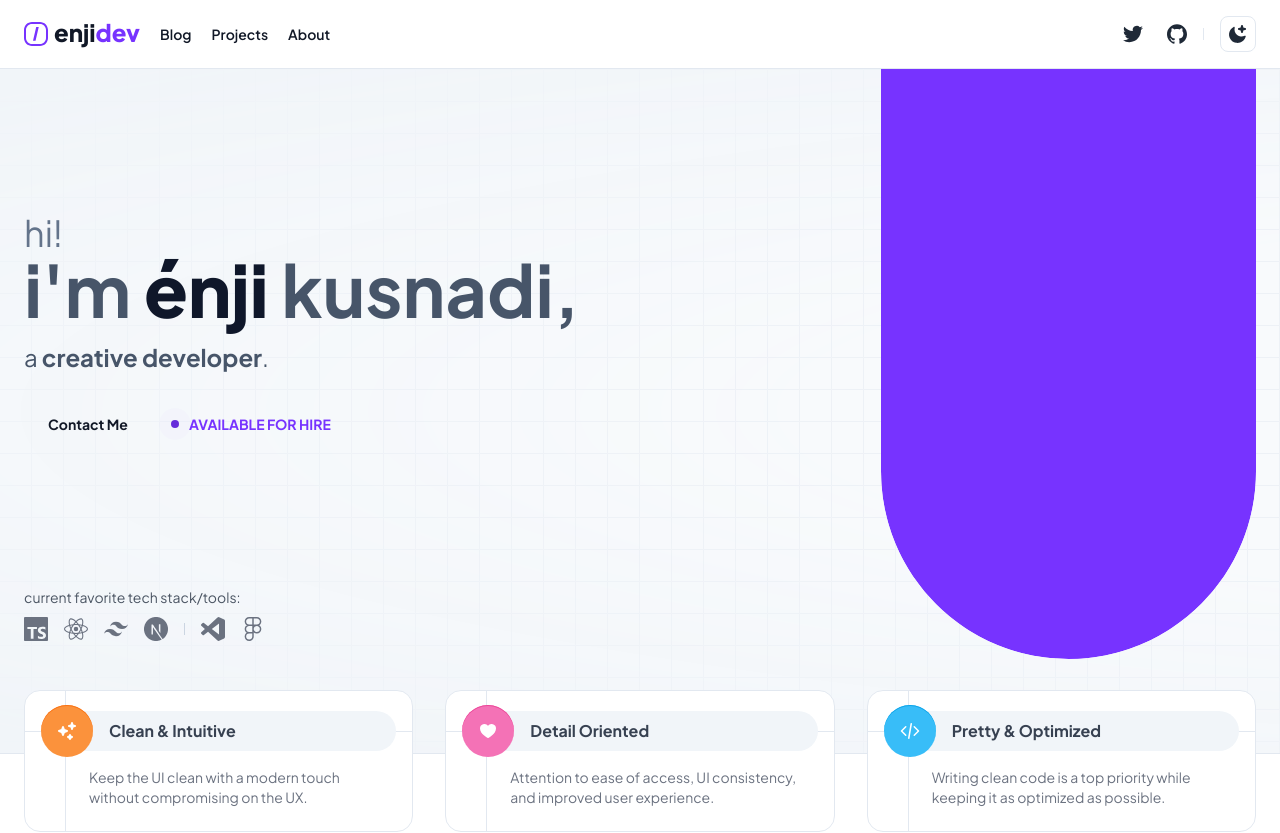
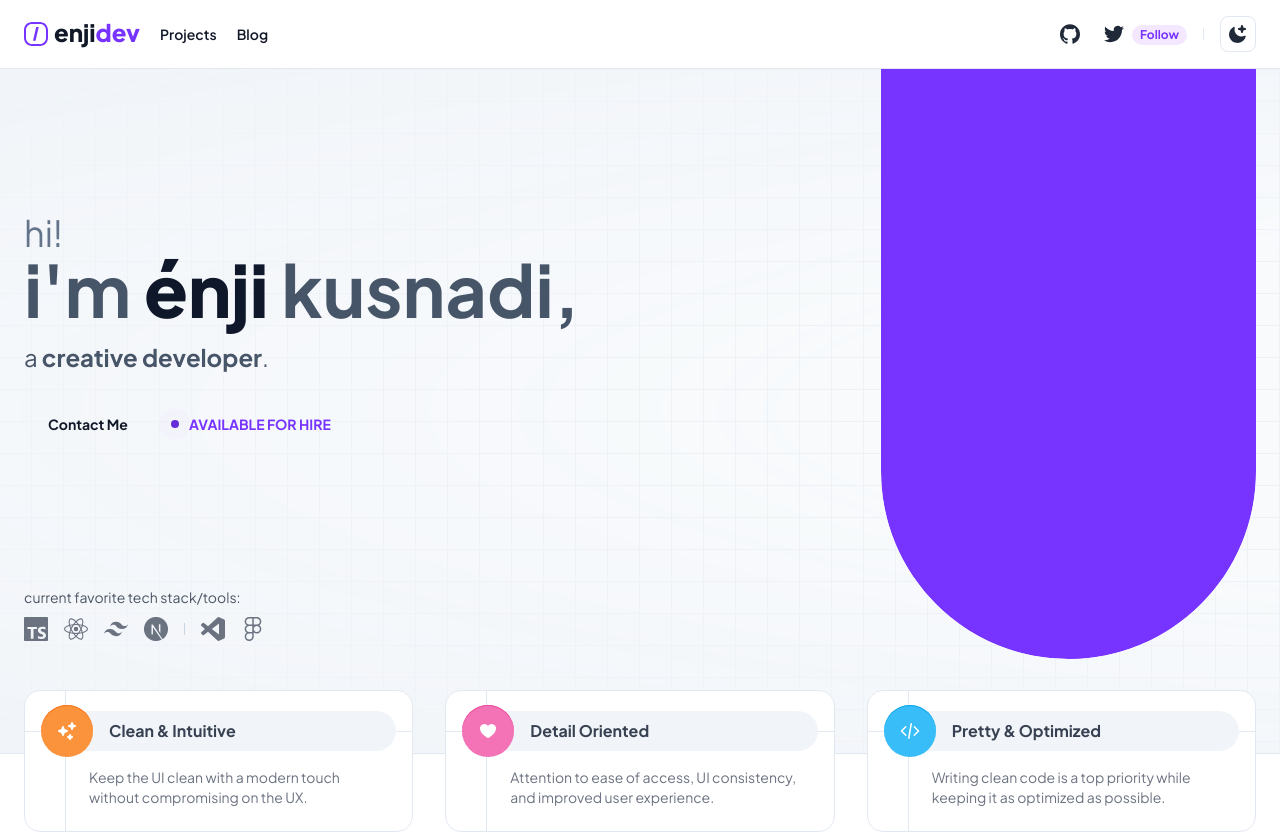
Before and after one commit to enjidev/enji.dev, a Next.js app: page / in a window 1280 px wide. Shown: the top 833 px of the page. Built offline with nearby package versions, Linux system fonts and the light colour scheme; no server answers.

Commit message:
feat: add label to NavbarIcon

```diff
--- a/src/components/Navbar.tsx
+++ b/src/components/Navbar.tsx
@@ -45,7 +45,7 @@ const NavItem = ({ href, title }: NavItemProps) => {
   return (
     <Link
       href={href}
-      className={`link flex h-9 items-center rounded-lg px-2 text-gray-900 dark:text-slate-200 ${
+      className={`link flex h-9 items-center justify-center gap-1.5 rounded-lg px-2 text-gray-900 dark:text-slate-200 ${
         isActive && 'link--active'
       }`}
     >
@@ -58,18 +58,22 @@ interface NavItemIconProps {
   href: string;
   icon: ReactElement;
   title: string;
+  label?: string;
 }
 
-const NavItemIcon = ({ href, icon, title }: NavItemIconProps) => {
+const NavItemIcon = ({ href, icon, title, label }: NavItemIconProps) => {
   return (
     <a
       href={href}
-      className="flex h-9 w-9 items-center justify-center rounded-lg text-gray-800 dark:text-slate-200"
+      className="flex items-center justify-center rounded-lg"
       aria-label={title}
       target="_blank"
       rel="noreferrer"
     >
-      {icon}
+      <span className="flex h-9 w-9 items-center justify-center rounded-lg text-gray-800 dark:text-slate-200">
+        {icon}
+      </span>
+      {label && <span className="label mt-0.5 mr-2 md:block">{label}</span>}
     </a>
   );
 };
@@ -106,30 +110,28 @@ const Navbar = () => {
             <NavLogo href="/" title="Home" />
           </li>
           <li>
-            <NavItem href="/blog" title="Blog" />
-          </li>
-          <li>
             <NavItem href="/projects" title="Projects" />
           </li>
           <li>
-            <NavItem href="/about" title="About" />
+            <NavItem href="/blog" title="Blog" />
           </li>
         </ul>
       </div>
       <div>
         <ul className="flex items-center gap-2">
+          <li className="hidden sm:block">
+            <NavItemIcon
+              href="https://github.com/enjidev"
+              icon={<GitHubIcon className="h-5 w-5" />}
+              title="GitHub"
+            />
+          </li>
           <li>
             <NavItemIcon
               href="https://twitter.com/enjidev"
               icon={<TwitterIcon className="h-5 w-5" />}
               title="Twitter"
-            />
-          </li>
-          <li className="hidden sm:block">
-            <NavItemIcon
-              href="https://github.com/enjidev"
-              icon={<GitHubIcon className="h-5 w-5" />}
-              title="GitHub"
+              label="Follow"
             />
           </li>
           <li>
--- a/src/styles/globals.css
+++ b/src/styles/globals.css
@@ -95,4 +95,8 @@
       }
     }
   }
+
+  .label {
+    @apply block h-5 rounded-full bg-purple-100 px-2 text-xs font-bold leading-5 text-primary-400 dark:bg-purple-500/20 dark:text-primary-200;
+  }
 }
```
